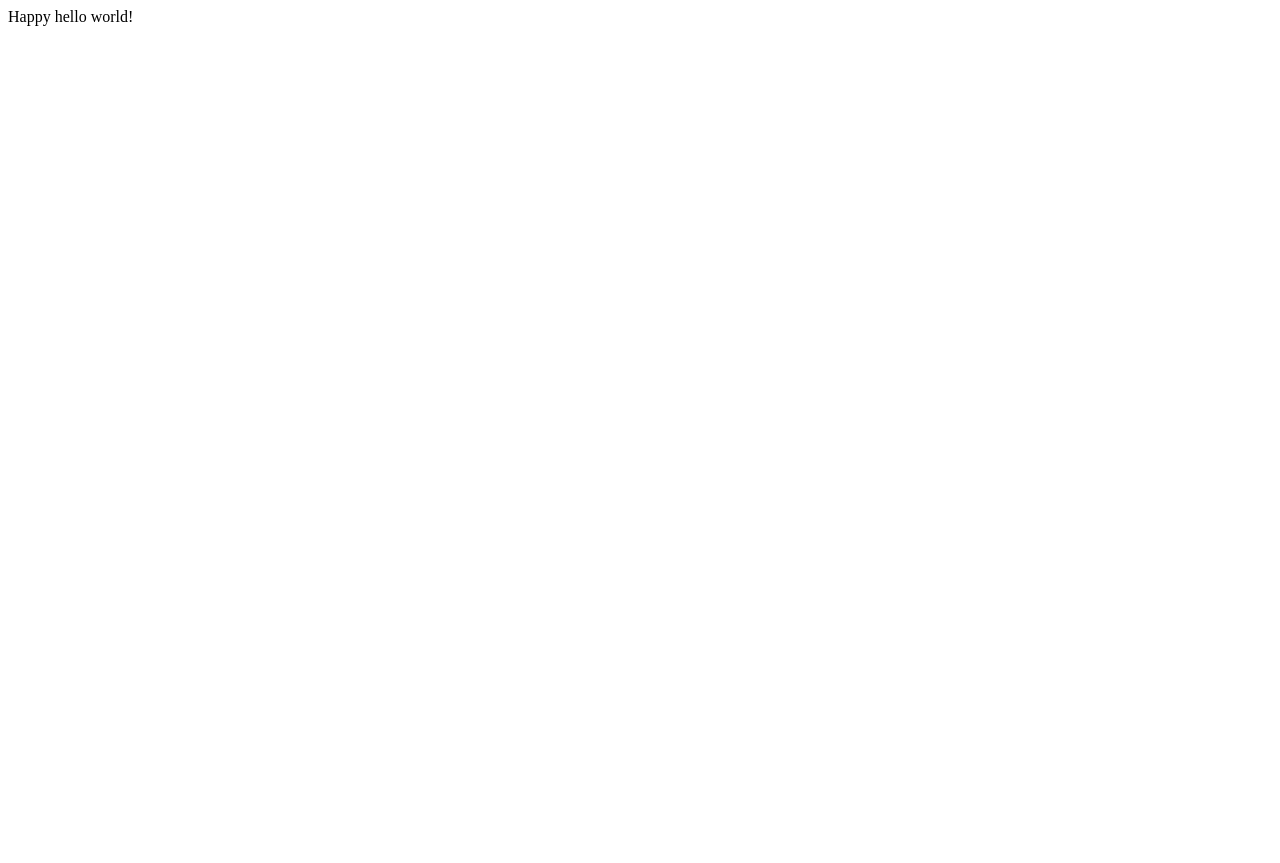
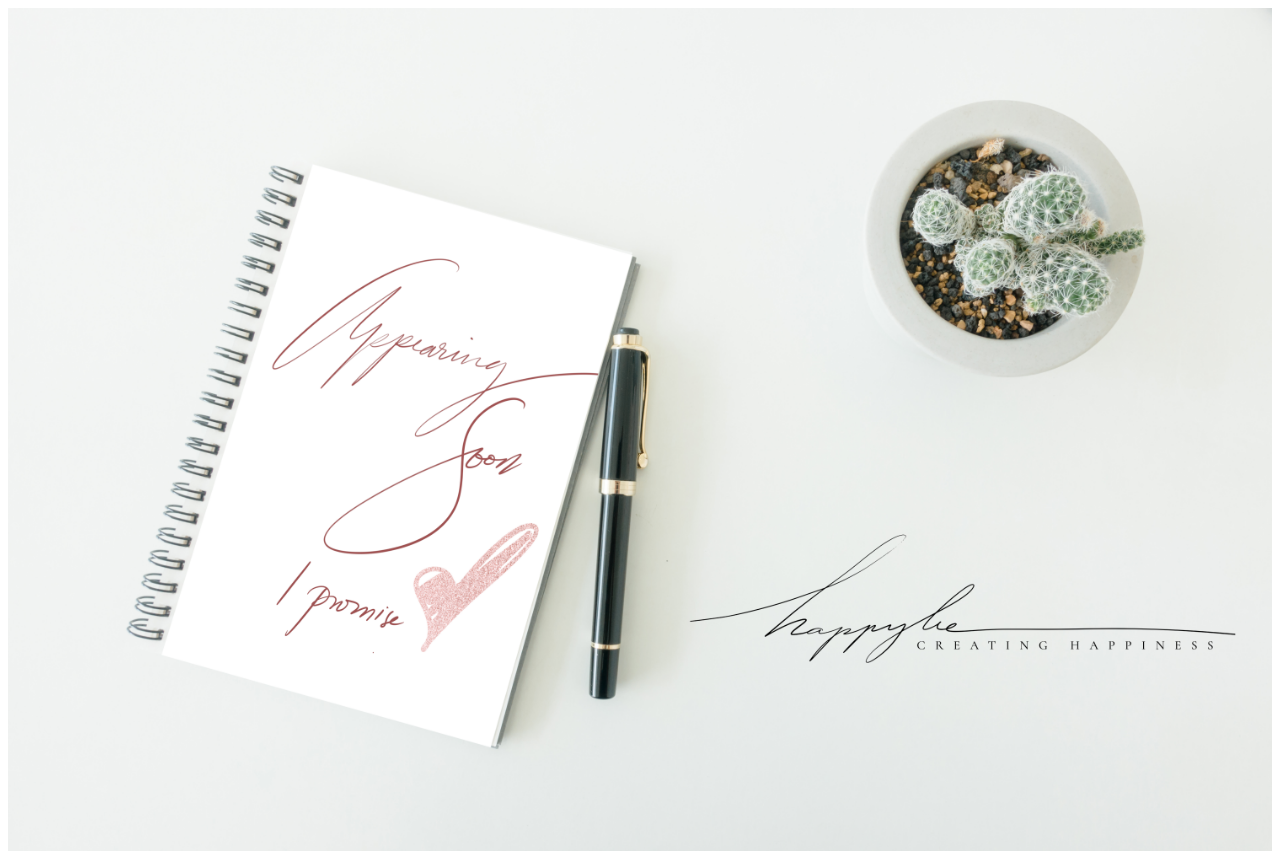
Before and after one commit to vanhoefm/thehappylee, a plain HTML site: page index.html in a window 1280 px wide. Before the commit the page ends 800 px from the top, so only its background shows below. Drawn offline with Linux system fonts and the light colour scheme.

Commit message:
Appearing soon

```diff
--- a/index.html
+++ b/index.html
@@ -6,6 +6,6 @@
 	<meta name="keywords" content="Happylee, calligrapher, calligraphy, paintings, watercolors, digital art	" />
 	<meta name="description" content="Happylee: my studio is full of landscape paintings, watercolors, canvas,digital works!" />
 </head>
-<body>
-Happy hello world!
+<body style="text-align:center; background-color: white;">
+<img src="appearing_soon.png" width="100%" style="max-width: 1500px; text-align: center;" />
 </body>
```
Also changed, not shown: appearing_soon.png (added).
